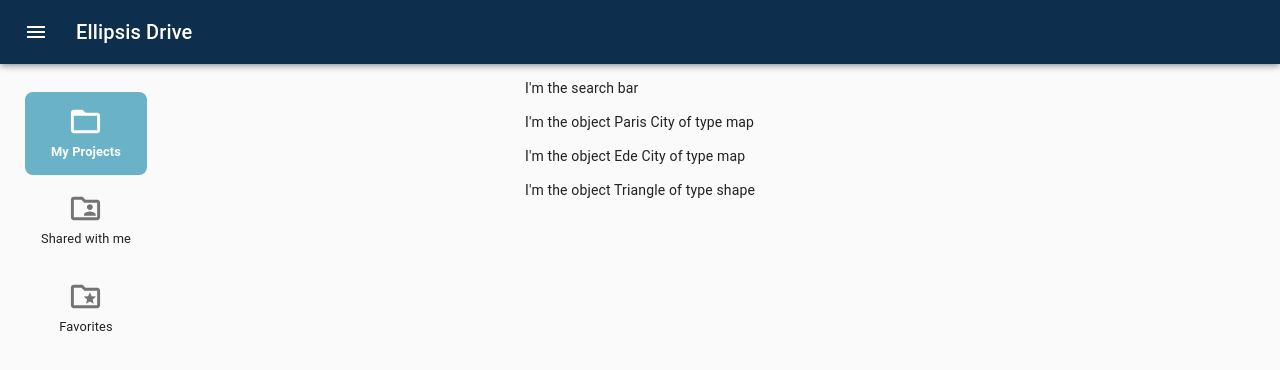
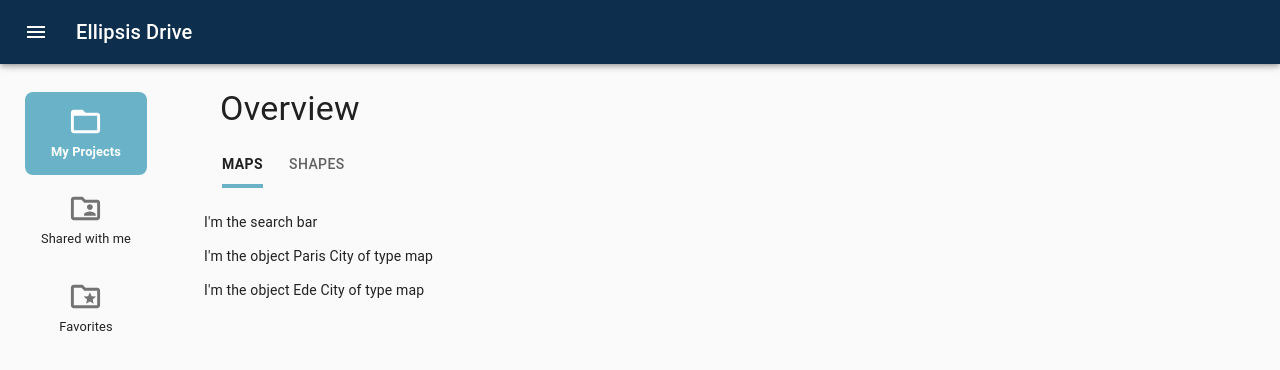
Before and after one commit to pouannes/ellispsis-drive-challenge, a React (Create React App) app: page /overview in a window 1280 px wide. Shown: the top 370 px of the page. Built offline with nearby package versions, Linux system fonts and the light colour scheme.

Commit message:
add title and browser tabs

```diff
--- /dev/null
+++ b/src/components/BrowserTabs/BrowserTabs.jsx
@@ -0,0 +1,68 @@
+import React from "react";
+import PropTypes from "prop-types";
+import { makeStyles } from "@material-ui/core";
+import Tabs from "@material-ui/core/Tabs";
+import Tab from "@material-ui/core/Tab";
+
+const useStyles = makeStyles((theme) => ({
+  tabsRoot: {
+    paddingBottom: "10px",
+    marginTop: "10px",
+    marginBottom: "6px",
+  },
+  tabsIndicator: {
+    display: "flex",
+    justifyContent: "center",
+    backgroundColor: theme.palette.primary.light,
+    height: "4px",
+  },
+  tabsScroller: {
+    display: "flex",
+    alignItems: "center",
+  },
+  tab: {
+    minWidth: 0,
+    padding: "0",
+    marginRight: "24px",
+    marginLeft: "2px",
+    lineHeight: "normal",
+  },
+  tabSelected: {
+    fontWeight: 600,
+  },
+}));
+
+function BrowserTabs({ tabValue, handleTabChange }) {
+  const classes = useStyles();
+  return (
+    <>
+      <Tabs
+        value={tabValue}
+        indicatorColor="primary"
+        onChange={handleTabChange}
+        classes={{
+          root: `${classes.tabsRoot}`,
+          indicator: `${classes.tabsIndicator}`,
+          scroller: `${classes.tabsScroller}`,
+        }}
+        TabIndicatorProps={{ children: <span /> }}
+      >
+        <Tab
+          classes={{
+            root: `${classes.tab}`,
+            selected: `${classes.tabSelected}`,
+          }}
+          label="Maps"
+        />
+        <Tab classes={{ root: `${classes.tab}` }} label="Shapes" />
+      </Tabs>
+    </>
+  );
+}
+
+BrowserTabs.propTypes = {
+  tabValue: PropTypes.number.isRequired,
+  handleTabChange: PropTypes.func.isRequired,
+};
+
+export default BrowserTabs;
--- /dev/null
+++ b/src/components/CardBrowser/CardBrowser.jsx
@@ -0,0 +1,15 @@
+import React from "react";
+
+import ObjectCard from "../ObjectCard/ObjectCard";
+
+function CardBrowser({ cards }) {
+  return (
+    <div>
+      {Object.keys(cards).map((card, i) => (
+        <ObjectCard object={cards[card]} key={i} />
+      ))}
+    </div>
+  );
+}
+
+export default CardBrowser;
--- a/src/components/Overview/Overview.jsx
+++ b/src/components/Overview/Overview.jsx
@@ -5,8 +5,11 @@ import { makeStyles } from "@material-ui/core/styles";
 import { mockMaps, mockShapes } from "../../constants/mockObjects";
 
 import Sidebar from "../Sidebar/Sidebar";
+import BrowserTabs from "../BrowserTabs/BrowserTabs";
 import Search from "../Search/Search";
+import CardBrowser from "../CardBrowser/CardBrowser";
 import ObjectCard from "../ObjectCard/ObjectCard";
+import { Typography } from "@material-ui/core";
 
 const useStyles = makeStyles((theme) => ({
   container: {
@@ -32,6 +35,12 @@ const useStyles = makeStyles((theme) => ({
   browserContainer: {
     gridColumn: 2,
     height: "100%",
+    width: "100%",
+    maxWidth: "960px",
+    paddingTop: "24px",
+  },
+  browserTitle: {
+    paddingLeft: "16px",
   },
 }));
 
@@ -39,6 +48,11 @@ function Overview() {
   const classes = useStyles();
 
   const [currentFolder, setCurrentFolder] = useState(0);
+  const [tabValue, setTabValue] = useState(0);
+
+  const handleTabChange = (event, newValue) => {
+    setTabValue(newValue);
+  };
 
   return (
     <div className={classes.container}>
@@ -49,13 +63,12 @@ function Overview() {
         />
       </nav>
       <div className={classes.browserContainer}>
+        <div className={classes.browserTitle}>
+          <Typography variant="h4">Overview</Typography>
+          <BrowserTabs tabValue={tabValue} handleTabChange={handleTabChange} />
+        </div>
         <Search />
-        {Object.keys(mockMaps).map((map, i) => (
-          <ObjectCard object={mockMaps[map]} key={i} />
-        ))}
-        {Object.keys(mockShapes).map((shape, i) => (
-          <ObjectCard object={mockShapes[shape]} key={i} />
-        ))}
+        <CardBrowser cards={tabValue === 0 ? mockMaps : mockShapes} />
       </div>
     </div>
   );
```
